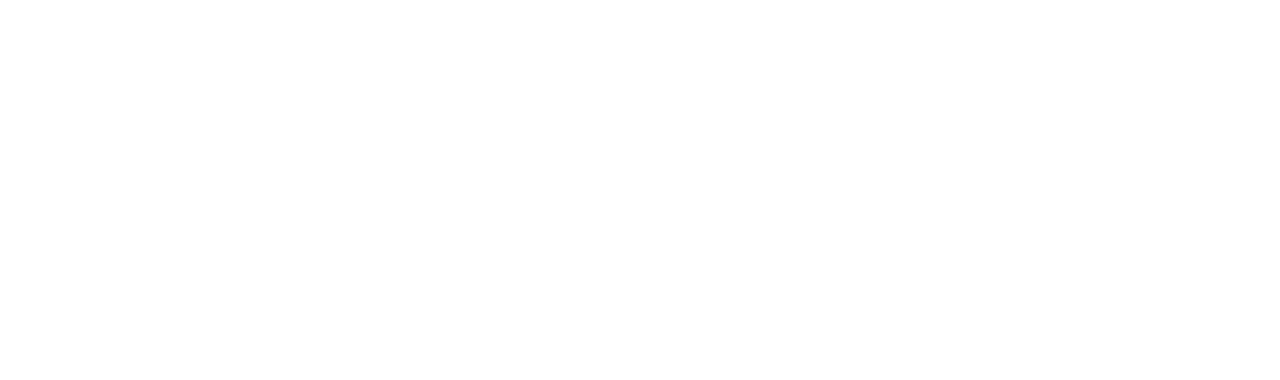
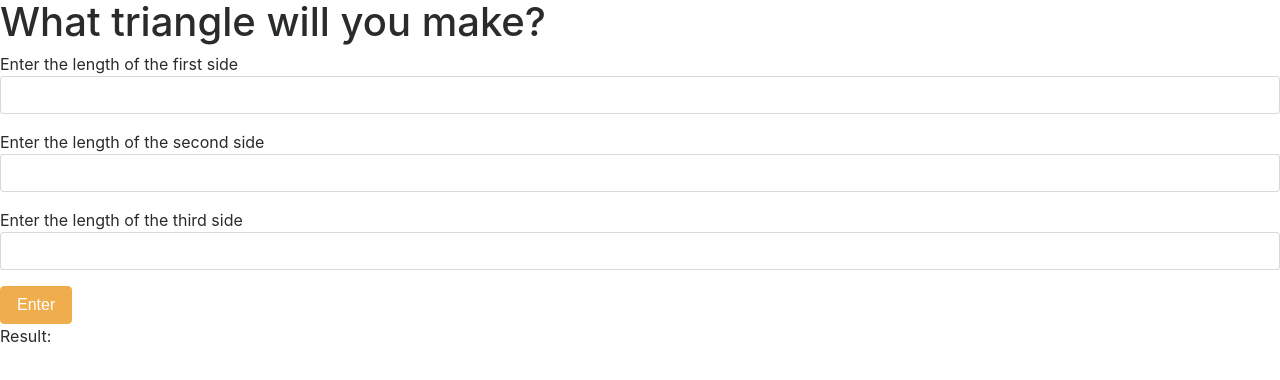
Before and after one commit to katyisgreaty/triangle, a plain HTML site: page index.html in a window 1280 px wide. Drawn offline with Linux system fonts and the light colour scheme.

Commit message:
add a form and the output div to the index page

```diff
--- a/index.html
+++ b/index.html
@@ -6,9 +6,31 @@
     <script type="text/javascript" src="js/scripts.js"></script>
     <link rel="stylesheet" href="css/bootstrap.css" media="screen" title="no title" charset="utf-8">
     <link rel="stylesheet" href="css/styles.css" media="screen" title="no title" charset="utf-8">
-    <title></title>
+    <title>Triangles!!</title>
   </head>
   <body>
+    <h1>What triangle will you make?</h1>
+
+    <form id="triangle">
+      <div class="form-group">
+        <lable for="side1">Enter the length of the first side</label>
+        <input id="side1" class="form-control" type="number">
+      </div>
+      <div class="form-group">
+        <lable for="side2">Enter the length of the second side</label>
+        <input id="side2" class="form-control" type="number">
+      </div>
+      <div class="form-group">
+        <lable for="side3">Enter the length of the third side</label>
+        <input id="side3" class="form-control" type="number">
+      </div>
+
+      <button type="submit" class="btn btn-warning">Enter</button>
+    </form>
+
+    <div class="output">
+      <p>Result: <span id="result"></span></p>
+    </div>
 
   </body>
 </html>
```
